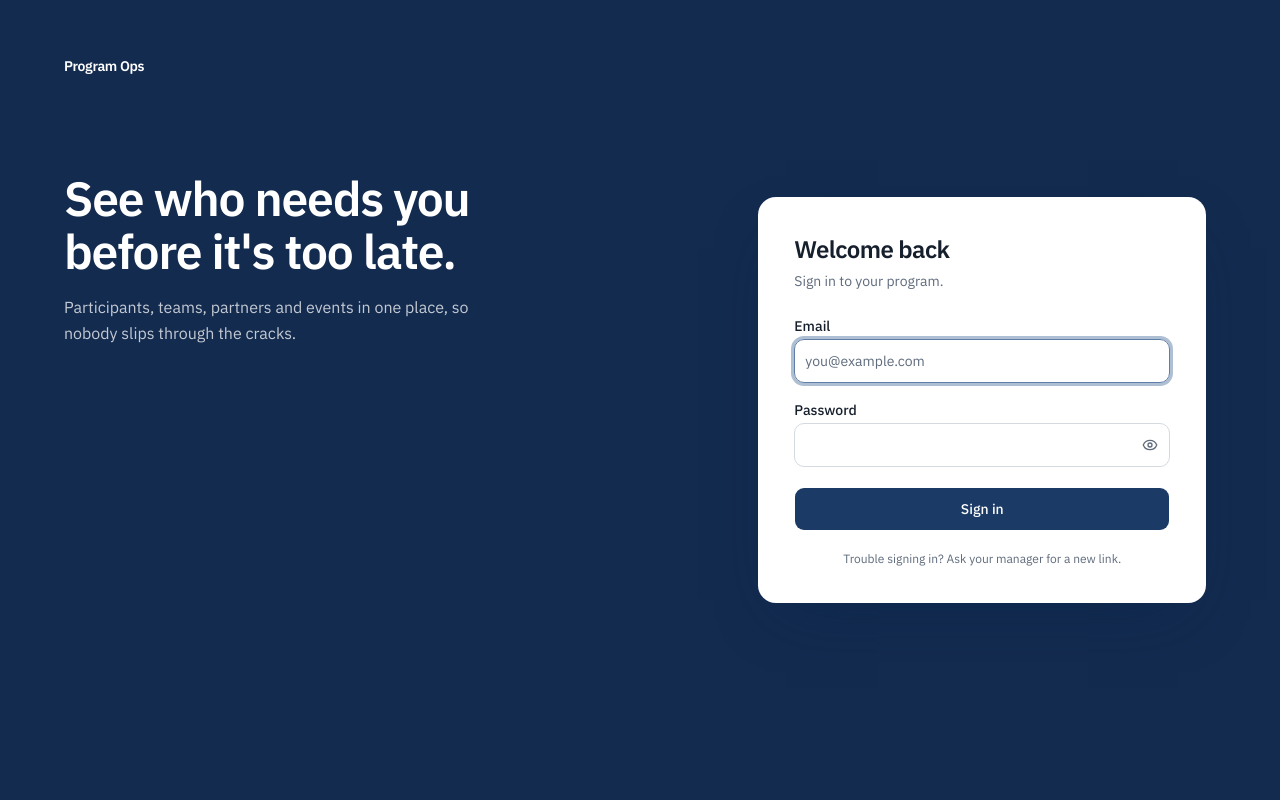
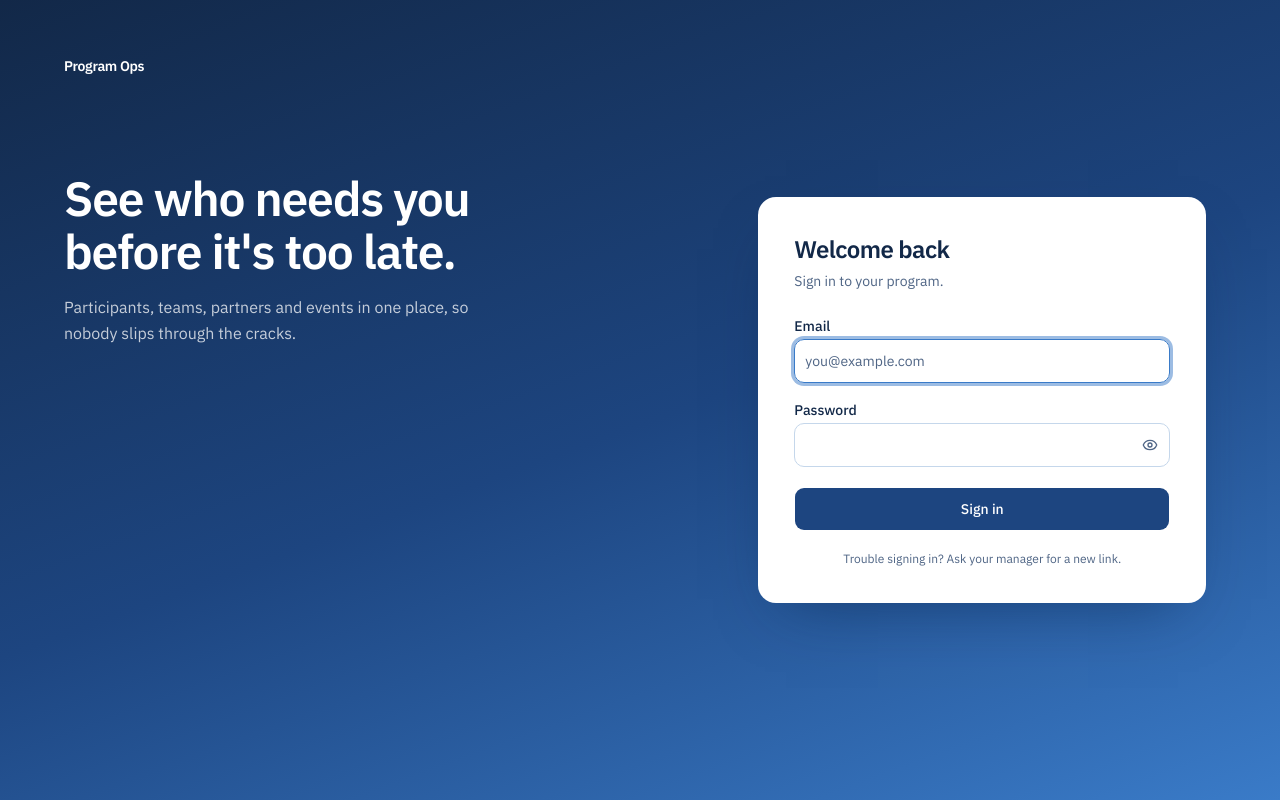
Before and after one commit to arinaalibayeva/program-ops-crm, a Next.js app in the folder frontend/: page /login in a window 1280 px wide. Built offline with nearby package versions, Linux system fonts and the light colour scheme.

Commit message:
style: explore ocean colors and compact dashboard charts
Part of the ongoing experiments with program workflows and interface layouts.

```diff
--- a/frontend/app/globals.css
+++ b/frontend/app/globals.css
@@ -18,6 +18,16 @@
   --color-sidebar-primary: var(--sidebar-primary);
   --color-sidebar-foreground: var(--sidebar-foreground);
   --color-sidebar: var(--sidebar);
+  --color-ocean-50: #eef5fd;
+  --color-ocean-100: #dceafa;
+  --color-ocean-200: #bed7f4;
+  --color-ocean-300: #91bceb;
+  --color-ocean-400: #5f9ade;
+  --color-ocean-500: #3a7bc8;
+  --color-ocean-600: #2a62a8;
+  --color-ocean-700: #1d4580;
+  --color-ocean-800: #163a6d;
+  --color-ocean-900: #122848;
   --color-chart-5: var(--chart-5);
   --color-chart-4: var(--chart-4);
   --color-chart-3: var(--chart-3);
@@ -49,34 +59,34 @@
 }
 
 :root {
-  /* Soft gray page, white surfaces, and dark blue as the only accent. */
+  /* A blue scale from pale sky to deep navy, with white surfaces. */
   --background: #ffffff;
-  --foreground: #161f2c;
+  --foreground: #122848;
   --card: #ffffff;
-  --card-foreground: #161f2c;
+  --card-foreground: #122848;
   --popover: #ffffff;
-  --popover-foreground: #161f2c;
-  --primary: #1b3a66;
+  --popover-foreground: #122848;
+  --primary: #1d4580;
   --primary-foreground: #ffffff;
-  --secondary: #e8ebf0;
-  --secondary-foreground: #2a3648;
-  --muted: #e6e9ee;
-  --muted-foreground: #5f6b7c;
-  --accent: #e3e7ed;
-  --accent-foreground: #161f2c;
+  --secondary: #dceafa;
+  --secondary-foreground: #1f4c8a;
+  --muted: #e6eff9;
+  --muted-foreground: #4f6585;
+  --accent: #d3e4f8;
+  --accent-foreground: #163a6d;
   --destructive: oklch(0.5 0.18 25);
-  --border: #dde1e7;
-  --input: #d5dae1;
-  --ring: #5f7fa8;
+  --border: #d4e1f0;
+  --input: #c5d7eb;
+  --ring: #3a7bc8;
   --chart-1: oklch(0.3 0.085 258);
-  --chart-2: #2f6fa8;
+  --chart-2: #3a7bc8;
   --chart-3: oklch(0.68 0.06 235);
   --chart-4: oklch(0.82 0.05 85);
   --chart-5: oklch(0.22 0.06 258);
   /* The page behind everything, and the sky on the sign-in page. */
-  --page: #eff1f4;
-  --canvas: #eff1f4;
-  --dusk: #132b4f;
+  --page: #e4eefa;
+  --canvas: #e4eefa;
+  --dusk: linear-gradient(160deg, #122848 0%, #1d4580 52%, #3a7bc8 100%);
   /* Fine film grain, so gradients don't look flat or banded. */
   --grain: none;
   /* Components derive their corner radius from this. */
--- a/frontend/components/charts/donut.tsx
+++ b/frontend/components/charts/donut.tsx
@@ -14,8 +14,9 @@ export interface DonutSlice {
   href?: string;
 }
 
-const SIZE = 136;
-const THICKNESS = 16;
+const SIZE = 116; // the drawing; it scales to DISPLAY_SIZE on screen
+const DISPLAY_SIZE = 92;
+const THICKNESS = 14;
 const RADIUS = (SIZE - THICKNESS) / 2;
 const CIRCUMFERENCE = 2 * Math.PI * RADIUS;
 const GAP = 3; // px of background between slices
@@ -33,11 +34,11 @@ export function Donut({ slices, unit }: { slices: DonutSlice[]; unit: string })
 
   let offset = 0;
   return (
-    <div className="flex items-center gap-5">
-      <div className="relative shrink-0" style={{ width: SIZE, height: SIZE }}>
+    <div className="flex items-center gap-4">
+      <div className="relative shrink-0" style={{ width: DISPLAY_SIZE, height: DISPLAY_SIZE }}>
         <svg
-          width={SIZE}
-          height={SIZE}
+          width={DISPLAY_SIZE}
+          height={DISPLAY_SIZE}
           viewBox={`0 0 ${SIZE} ${SIZE}`}
           role="img"
           aria-label={slices.map((s) => `${s.label}: ${s.value}`).join(", ")}
@@ -72,11 +73,11 @@ export function Donut({ slices, unit }: { slices: DonutSlice[]; unit: string })
           })}
         </svg>
         <div className="pointer-events-none absolute inset-0 flex flex-col items-center justify-center text-center">
-          <span className="text-2xl leading-none font-semibold tabular-nums">{shown ? shown.value : total}</span>
-          <span className="mt-1 max-w-20 truncate text-xs text-muted-foreground">{shown ? shown.label : unit}</span>
+          <span className="text-xl leading-none font-semibold tabular-nums">{shown ? shown.value : total}</span>
+          <span className="mt-0.5 max-w-16 truncate text-[11px] text-muted-foreground">{shown ? shown.label : unit}</span>
         </div>
       </div>
-      <ul className="min-w-0 flex-1 space-y-1.5">
+      <ul className="w-full min-w-0 space-y-1">
         {slices.map((slice) => (
           <li
             key={slice.label}
--- a/frontend/components/profile-button.tsx
+++ b/frontend/components/profile-button.tsx
@@ -16,7 +16,7 @@ export function ProfileButton() {
       aria-label="Your profile"
       aria-current={active ? "page" : undefined}
       className={cn(
-        "absolute top-3 right-4 z-30 flex size-10 items-center justify-center rounded-full bg-primary text-sm font-semibold text-primary-foreground shadow-sm transition-transform hover:scale-105 sm:right-6 lg:right-10",
+        "absolute top-3 right-4 z-30 flex size-12 items-center justify-center rounded-full bg-primary text-base font-semibold text-primary-foreground shadow-sm transition-transform hover:scale-105 sm:right-6 lg:right-10",
         active && "ring-2 ring-primary/30 ring-offset-2 ring-offset-transparent",
       )}
     >
--- a/frontend/components/ui/table.tsx
+++ b/frontend/components/ui/table.tsx
@@ -22,7 +22,7 @@ function TableHeader({ className, ...props }: React.ComponentProps<"thead">) {
   return (
     <thead
       data-slot="table-header"
-      className={cn("[&_tr]:border-b", className)}
+      className={cn("bg-ocean-50 [&_tr]:border-b", className)}
       {...props}
     />
   )
```
